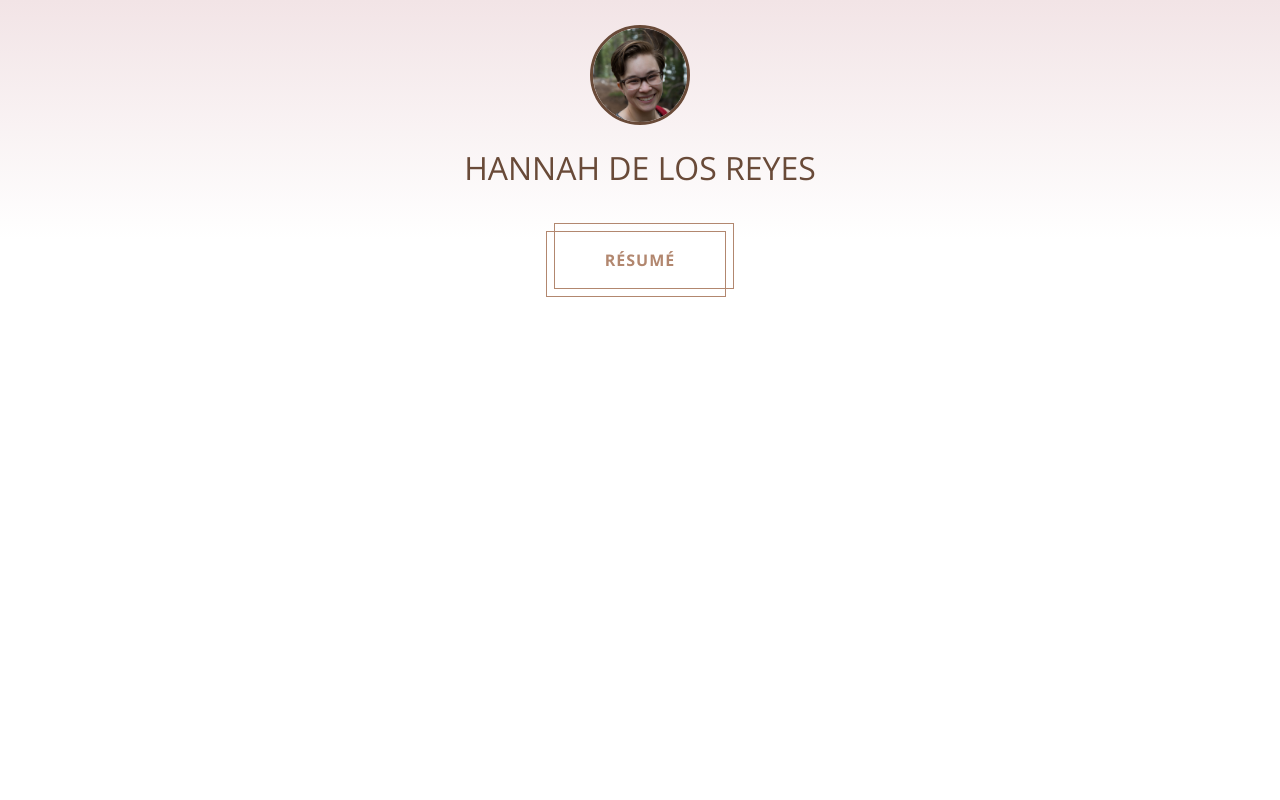
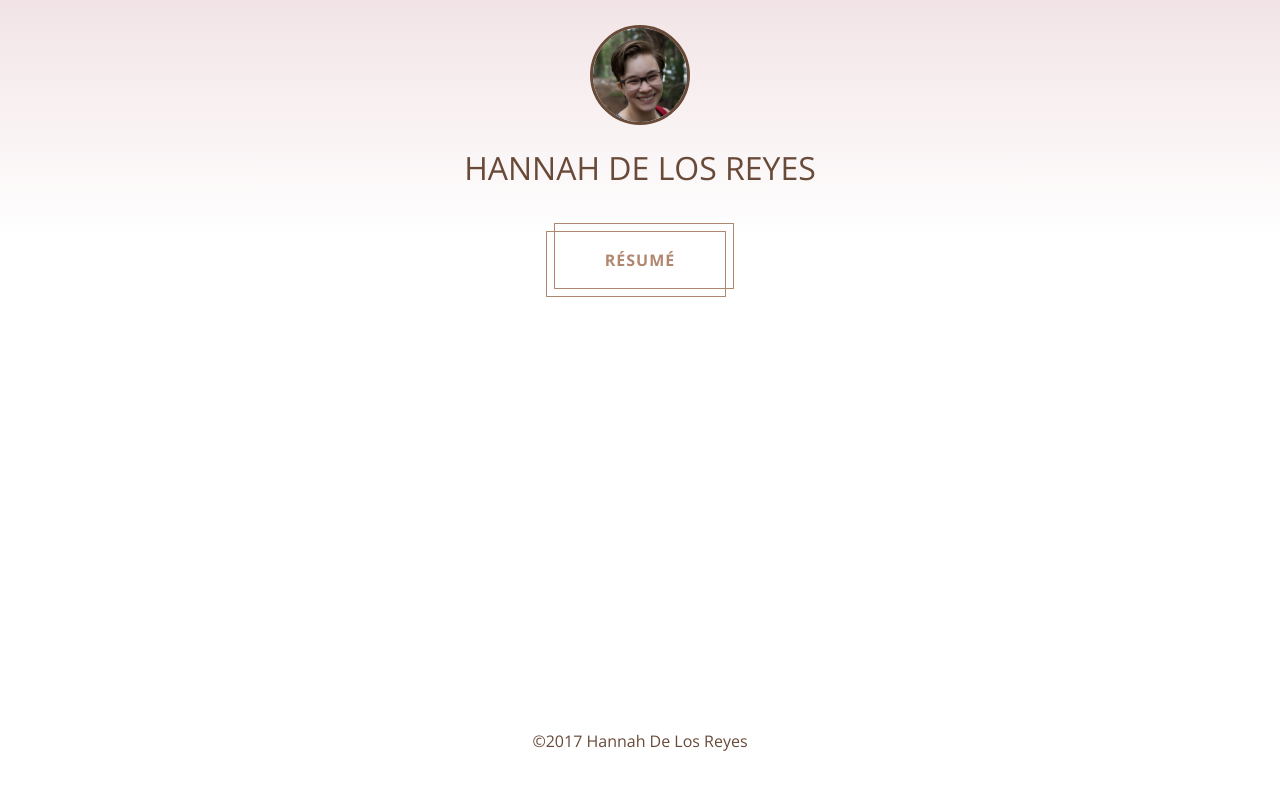
Before and after one commit to bugdlr/bugdlr.github.io, a website: page index.html in a window 1280 px wide. Drawn offline with nearby package versions, Linux system fonts and the light colour scheme.

Commit message:
added footer

```diff
--- a/index.html
+++ b/index.html
@@ -9,9 +9,14 @@
     <link rel="stylesheet" href="css/style.min.css">
   </head>
   <body>
-      <img class="main-img" src="images/hannah_smile_crop-compressed.jpg" alt="Hannah's face">
-      <h1>Hannah De Los Reyes</h1>
+      <section class="top">
+        <img class="main-img" src="images/hannah_smile_crop-compressed.jpg" alt="Hannah's face">
+        <h1>Hannah De Los Reyes</h1>
+    		<a class="hologram-btn" href="#">Résumé</a>
+      </section>
 
-  		<a class="hologram-btn" href="#">Résumé</a>
+      <footer class="footer">
+        <span>&copy;2017 Hannah De Los Reyes</span>
+      </footer>
   </body>
 </html>
--- a/less/style.less
+++ b/less/style.less
@@ -18,11 +18,18 @@ body {
   color: darken(@brown, 25%);
   background: linear-gradient(180deg, @rosegold, #fff 30%) no-repeat;
   padding-top: 25px;
+  display: flex;
+  flex-direction: column;
+  min-height: 100vh;
 }
 
 a {
 	text-decoration: none;
 	font-size: 1em;
+}
+
+.top {
+  flex: 1;
 }
 
 .main-img {
@@ -77,4 +84,12 @@ h1 {
   &:hover:after {
     transform: translateX(0) translateY(0);
   }
+
+
 }
+
+
+.footer {
+  text-align: center;
+  padding: 50px 0;
+}
```
Also changed, not shown: css/style.min.css.
